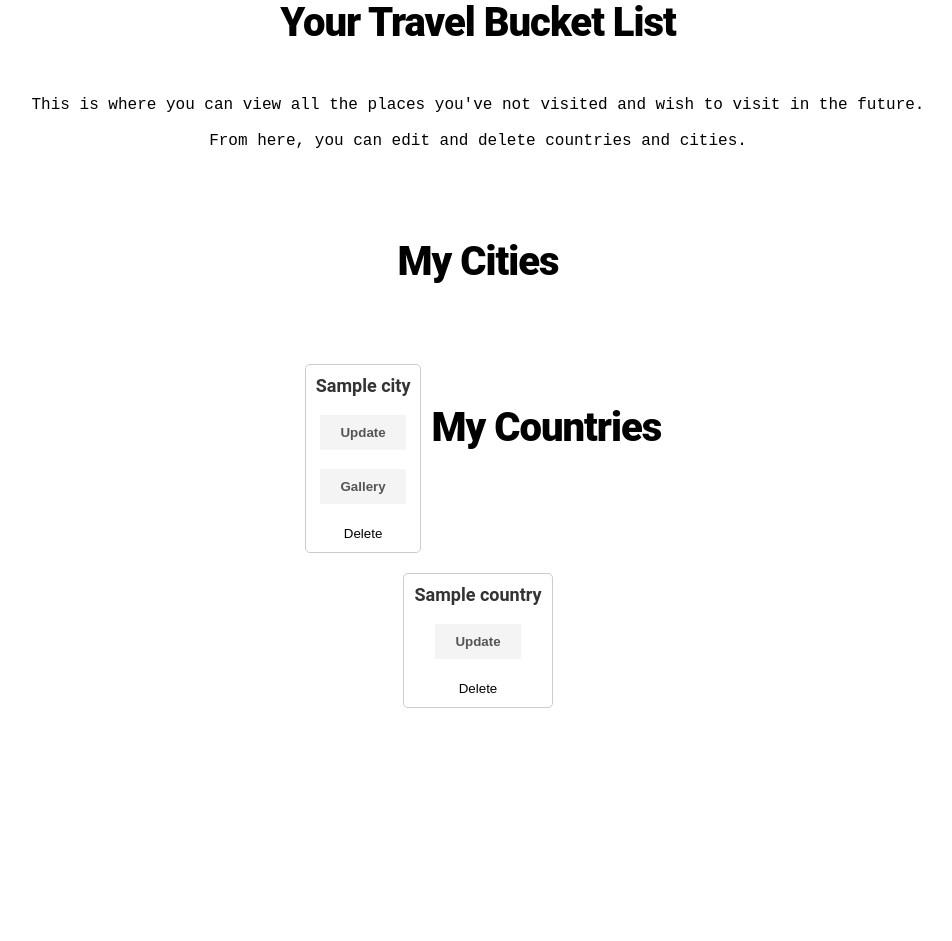
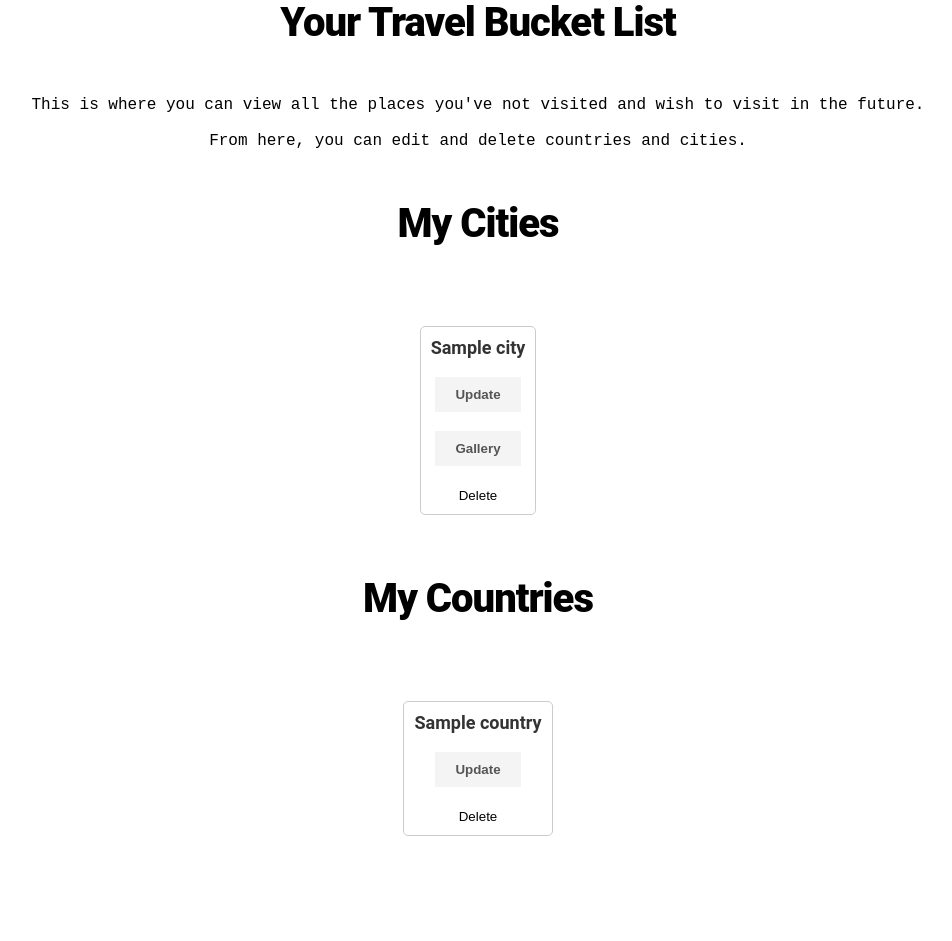
Before and after one commit to ZuhayrK00/SoloProject, a Flask app: template Templates/bucketlist.html in a window 1280 px wide. Shown: the part 130-1071 px from the top of the page, without its empty margins (162-1114 px from the left). Before the commit the page ends 838 px from the top, so only its background shows below. Run offline with Flask 3, Linux system fonts and the light colour scheme; the template is opened without the code that fills it: most values are stand-ins (such as "Sample title", 1, 10 or a date in 2020).

Commit message:
added bucketlist page with countries showing

```diff
--- a/Templates/bucketlist.html
+++ b/Templates/bucketlist.html
@@ -1,5 +1,6 @@
 <!DOCTYPE html>
-{% extends "base.html" %} {% block content %}
+{% extends "base.html" %}
+{% block content %}
 
 <h1 class="center">Your Travel Bucket List</h1>
 <p class="text">
@@ -9,9 +10,6 @@
   <br />
   From here, you can edit and delete countries and cities.
 </p>
-<br />
-<br />
-
 <h1 class="center">My Cities</h1>
 <br />
 <div class="country-list-container">
@@ -27,33 +25,25 @@
       <input type="submit" value="Gallery" class="btn" />
     </form>
     <br />
-    <for class="delete-form" action="/cities/{{city.id}}/delete" method="POST">
+    <form class="delete-form" action="/cities/{{city.id}}/delete" method="POST">
       <input type="submit" value="Delete" class="delete-btn" />
-    </for>
+    </form>
   </div>
   <hr />
   {% endfor %}
-
+</div>
 <h1 class="center">My Countries</h1>
 <br />
 <div class="country-list-container">
   {% for country in all_countries %}
   <div class="country-container">
-      <a class="countryname" href="/countries/{{country.id}}"
-        >{{country.name}}</a
-      >
+    <a class="countryname" href="/countries/{{country.id}}">{{country.name}}</a>
     <br />
     <br />
-      <button class="btn">
-        <a href="/countries/{{ country.id }}/edit">Update</a>
-      </button>
+    <button class="btn"><a href="/countries/{{ country.id }}/edit">Update</a></button>
     <br />
     <br />
-      <form
-        class="delete-form"
-        action="/countries/{{country.id}}/delete"
-        method="POST"
-      >
+    <form class="delete-form" action="/countries/{{country.id}}/delete" method="POST">
       <input type="submit" value="Delete" class="delete-btn" />
     </form>
     <br />
@@ -61,8 +51,9 @@
   <hr />
   {% endfor %}
 </div>
+<br><br><br><br><br>
+{% endblock content %}
 
-  <!-- ___________ALL COUNTRIES LIST______________ -->
-
-  {% endblock content %}
 </div>
+</body>
+</html>
```
Lines whose indentation alone changed are shown as unchanged.
